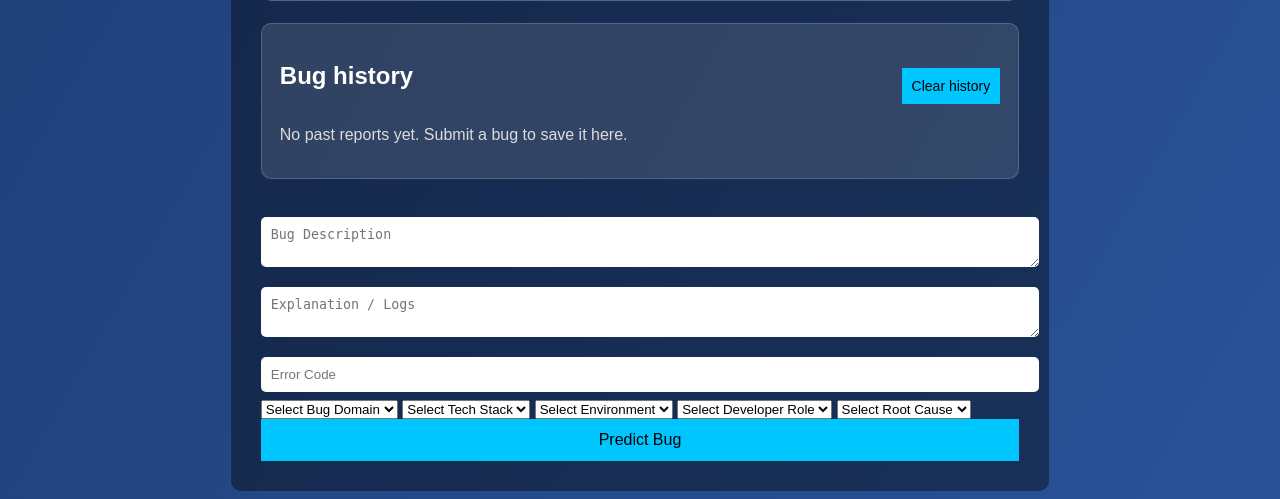
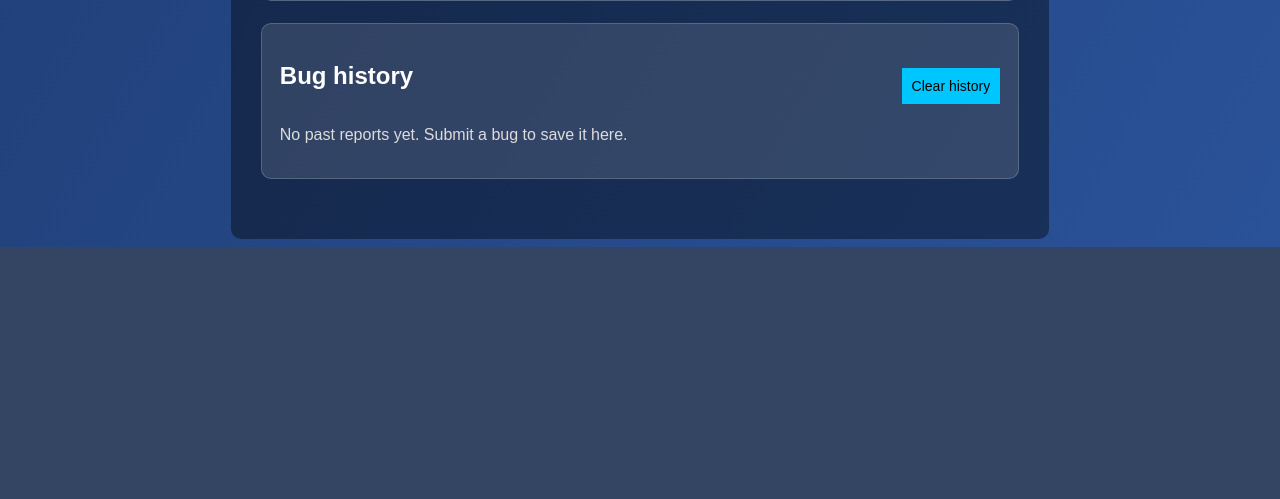
Before and after one commit to Harishvjk/bug-report-severity-prediction, a Flask app: page / in a window 1280 px wide. Shown: the part 799-1298 px from the top of the page. After the commit the page ends 1046 px from the top, so only its background shows below. Run offline with Flask 3, Linux system fonts and the light colour scheme; parts of the project's set-up code (start-up, migrations or seed data) failed here and were passed over.

Commit message:
Duplicate code removed

```diff
--- a/templates/index.html
+++ b/templates/index.html
@@ -9,7 +9,9 @@
       <h1>🐞 Bug Prediction System</h1>
       <div class="top-actions">
         <a href="/history" class="btn secondary">View Full History Page</a>
-        <button type="button" id="clear-history-top" class="btn secondary">Clear History</button>
+        <button type="button" id="clear-history-top" class="btn secondary">
+          Clear History
+        </button>
       </div>
 
       <form action="/predict" method="post">
@@ -106,67 +108,6 @@
         </div>
         <div id="history-list" class="history-list"></div>
       </div>
-
-        <textarea
-          name="description"
-          placeholder="Bug Description"
-          required
-        ></textarea>
-
-        <textarea
-          name="explanation"
-          placeholder="Explanation / Logs"
-        ></textarea>
-
-        <input
-          type="number"
-          name="error_code"
-          placeholder="Error Code"
-          required
-        />
-
-        <!-- BUG DOMAIN -->
-        <select name="bug_domain" required>
-          <option value="">Select Bug Domain</option>
-          {% for val in bug_domains %}
-          <option value="{{ val }}">{{ val }}</option>
-          {% endfor %}
-        </select>
-
-        <!-- TECH STACK -->
-        <select name="tech_stack" required>
-          <option value="">Select Tech Stack</option>
-          {% for val in tech_stacks %}
-          <option value="{{ val }}">{{ val }}</option>
-          {% endfor %}
-        </select>
-
-        <!-- ENVIRONMENT -->
-        <select name="environment" required>
-          <option value="">Select Environment</option>
-          {% for val in environments %}
-          <option value="{{ val }}">{{ val }}</option>
-          {% endfor %}
-        </select>
-
-        <!-- DEVELOPER ROLE -->
-        <select name="developer_role" required>
-          <option value="">Select Developer Role</option>
-          {% for val in developer_roles %}
-          <option value="{{ val }}">{{ val }}</option>
-          {% endfor %}
-        </select>
-
-        <!-- ROOT CAUSE -->
-        <select name="root_cause" required>
-          <option value="">Select Root Cause</option>
-          {% for val in root_causes %}
-          <option value="{{ val }}">{{ val }}</option>
-          {% endfor %}
-        </select>
-
-        <button type="submit">Predict Bug</button>
-      </form>
     </div>
 
     <script>
@@ -210,7 +151,8 @@
           tech_stack: "PostgreSQL",
           environment: "Production",
           developer_role: "Backend Developer",
-          root_cause: "Misconfiguration or logic issue related to performance bug",
+          root_cause:
+            "Misconfiguration or logic issue related to performance bug",
         },
         critical: {
           title: "Kubernetes deployment crashes on startup",
```
